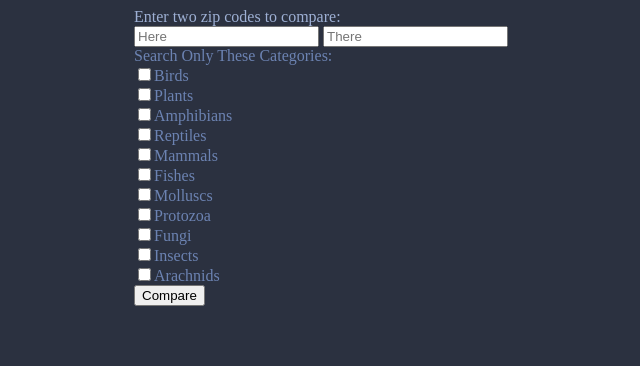
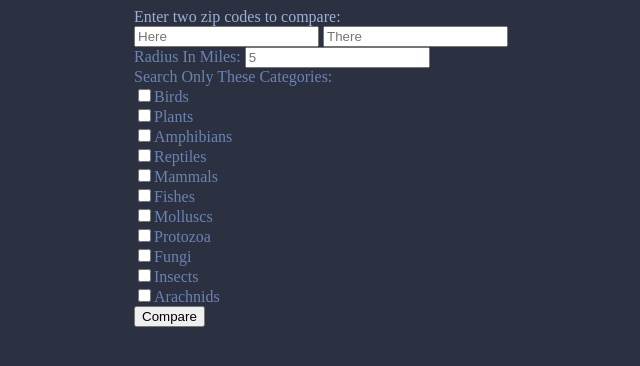
Before and after one commit to ThreeNinjas/iNat-Compare, a plain HTML site: page index.html in a window 1280 px wide. Shown: the whole page, without its empty margins (106-746 px from the left). Drawn offline with Linux system fonts and the light colour scheme.

Commit message:
Radius lol haha anyway

```diff
--- a/index.html
+++ b/index.html
@@ -49,8 +49,11 @@
     <div id="content">
         <form id="search-form">
             <div class="instructions">Enter two zip codes to compare: </div>
-            <input type="text" id="here" placeholder="Here">
-            <input type="text" id="there" placeholder="There">
+            <input type="text" id="here" placeholder="Here" maxlength="5" pattern="[0-9]{5}">
+            <input type="text" id="there" placeholder="There" maxlength="5" pattern="[0-9]{5}">
+            <div>
+                <label for="radius">Radius In Miles: </label><input type="text" id="radius" placeholder="5" maxlength="3" pattern="[0-9]{3}">
+            </div>
             <div>
                 <div><label for="categories">Search Only These Categories:</label></div>
                 <input type="checkbox" name="categories[]" value="Aves"/>Birds<br />
@@ -78,8 +81,6 @@
             const creatureContainer = document.getElementById('creature-container');
             const total = document.getElementById('total');
 
-
-
             loader.style.display = 'none';
 
             searchForm.addEventListener('submit', function (event) {
@@ -96,11 +97,12 @@
 
                 let here = document.getElementById('here').value;
                 let there = document.getElementById('there').value;
+                let radius = document.getElementById('radius').value || 5;
                 let categories = [...document.querySelectorAll('input[name="categories[]"]:checked')].map(el => el.value).join(',');
 
                 let htmlContent = '';
 
-                let url = 'http://199.19.74.165:3000/compare-creatures/' + here + '/' + there + '/' + categories;
+                let url = 'http://199.19.74.165:3000/compare-creatures/' + here + '/' + there + '/' + radius + '/' + categories;
                 //let url = 'http://localhost:3000/compare-creatures/' + here + '/' + there + '/' + categories;
                 console.log(url);
                 fetch(url)
```
